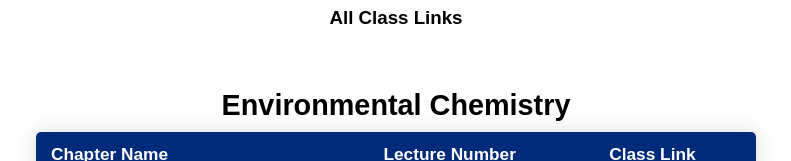
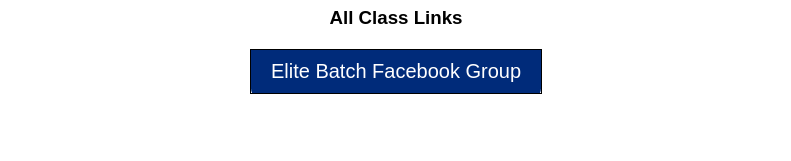
Before and after one commit to Muntahi-Safwan/Elite-Batch, a plain HTML site: page index.html in a window 1280 px wide. Shown: the part 205-366 px from the top of the page, without its empty margins (244-1035 px from the left). Drawn offline with Linux system fonts and the light colour scheme.

Commit message:
FB Group Button Added

```diff
--- a/index.html
+++ b/index.html
@@ -14,6 +14,10 @@
         <a href="index.html"><img src="logo.png"></a>
         <h1>Elite Batch</h1>
         <h3>All Class Links</h3>
+    <div class="btn-container">
+        <a href="https://www.facebook.com/groups/pocelitebatch" target="_blank">
+            <button class="btn btn1">Elite Batch Facebook Group</button>
+        </a>
     </div>
     </section>
     <section class="body">
--- a/style.css
+++ b/style.css
@@ -70,6 +70,41 @@
 td i {
   color: rgb(255, 255, 255);
 }
+.btn-container {
+  text-align: center;
+}
+.btn {
+  border: 1px solid #000000;
+  background: none;
+  padding: 10px 20px;
+  font-size: 20px;
+  font-family: Arial, Helvetica, sans-serif;
+  cursor: pointer;
+  margin: 10px;
+  color: #ffffff;
+  position: relative;
+  overflow: hidden;
+}
+.btn:hover {
+  color: #000000;
+}
+.btn::before {
+  content: "";
+  position: absolute;
+  left: 0;
+  width: 100%;
+  height: 0%;
+  background: #002b7a;
+  z-index: -1;
+  transition: 0.8s;
+  top: 0;
+  border-radius: 0 0 50% 50%;
+  height: 180%;
+}
+.btn:hover::before {
+  height: 0%;
+}
+
 @media only screen and (max-width: 600px) {
   * {
     margin: 0;
```
